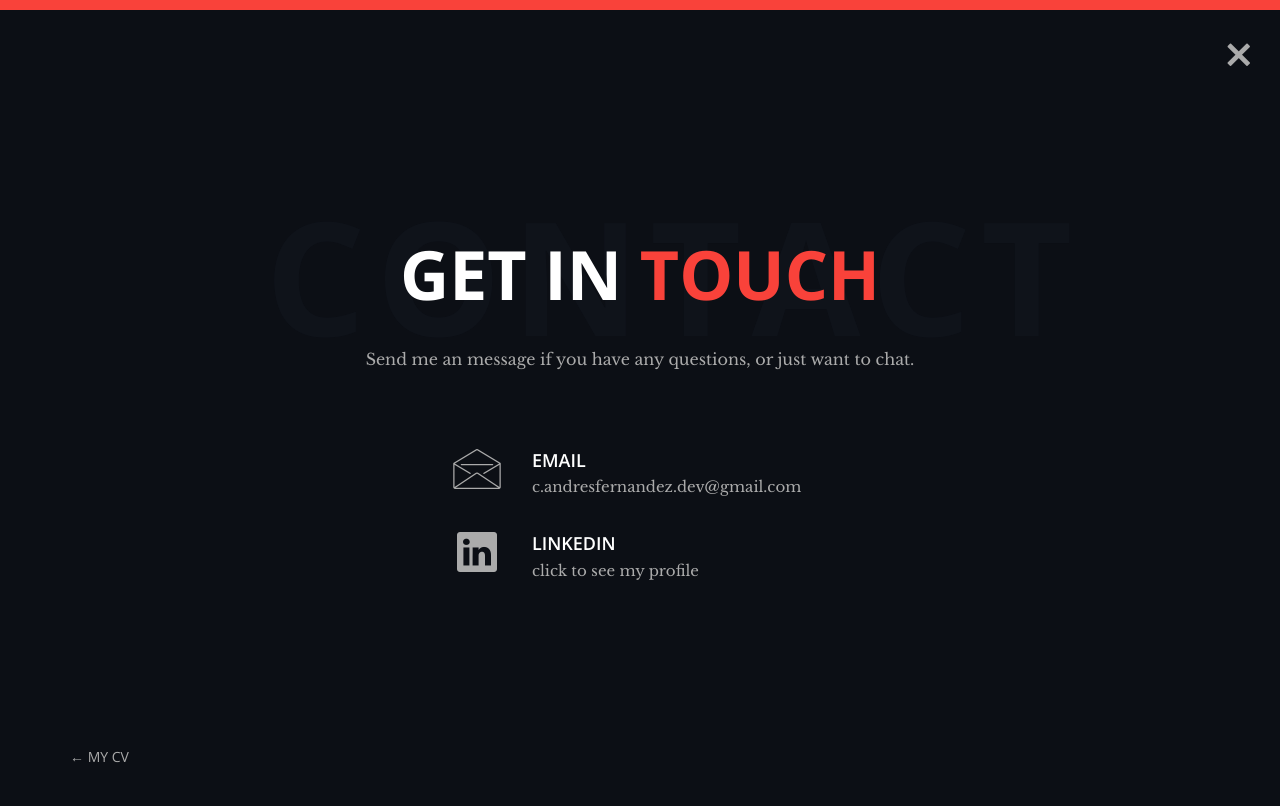
After one commit to CAndresFernandez/afdev-dynamic, a Symfony app: template templates/main/contact.html.twig in a window 1280 px wide. The commit adds this page. Run offline with Twig, Linux system fonts and the light colour scheme; the template is opened without the code that fills it, so the values that code supplies are empty; some libraries are stand-ins or nearby versions; some web fonts are replaced.

Commit message:
contact route and template done

```diff
--- a/public/theme/css/style.css
+++ b/public/theme/css/style.css
@@ -1044,6 +1044,11 @@ label {
 
 .tm-hex .hexBottom::after {
     background-position: center bottom;
+}
+
+.contact-wrapper {
+    margin: auto;
+    width: 33%;
 }
 
 .contact-block {
--- a/src/Controller/MainController.php
+++ b/src/Controller/MainController.php
@@ -29,5 +29,10 @@ class MainController extends AbstractController
         return $this->render('main/cv.html.twig');
     }
 
+    #[Route('/contact', name: 'app_contact')]
+    public function contact() {
+        return $this->render('main/contact.html.twig');
+    }
+
 
 }
--- /dev/null
+++ b/templates/main/contact.html.twig
@@ -0,0 +1,66 @@
+{% extends 'base.html.twig' %}
+
+{% block title %}
+  Andres Fernandez
+{% endblock %}
+
+{% block body %}
+  <main class="site-wrapper">
+    <div class="pt-table">
+      <div class="pt-tablecell page-contact relative">
+        <!-- .close -->
+        <a href="./" class="page-close"><i class="tf-ion-close"></i></a>
+        <!-- /.close -->
+
+        <div class="container">
+          <div class="row">
+            <div class="col-xs-12 col-md-offset-1 col-md-10 col-lg-offset-2 col-lg-8">
+              <div class="page-title text-center">
+                <h2>Get in <span class="primary">touch</span> <span class="title-bg">Contact</span></h2>
+                <p>Send me an message if you have any questions, or just want to chat.</p>
+              </div>
+            </div>
+          </div> <!-- /.row -->
+
+          <div class="row contact-wrapper">
+            <div class="contact-block">
+              <div class="media">
+                <div class="media-left">
+                  <i class="tf-envelope2"></i>
+                </div>
+                <div class="media-body">
+                  <h4>Email</h4>
+                  <p>
+                    <a href="mailto:c.andresfernandez.dev@gmail.com">c.andresfernandez.dev@gmail.com</a>
+                  </p>
+                </div>
+              </div>
+            </div>
+            <div class="contact-block">
+              <div class="media">
+                <div class="media-left">
+                  <i class="bi bi-linkedin"></i>
+                </div>
+                <div class="media-body">
+                  <h4>LinkedIn</h4>
+                  <p>
+                    <a href="https://www.linkedin.com/in/andresfernandezdev/">click to see my profile</a>
+                  </p>
+                </div>
+              </div>
+            </div>
+          </div>
+
+          <nav class="page-nav clear">
+            <div class="container">
+              <div class="flex flex-middle space-between">
+                <span class="prev-page"><a href="{{ path('app_cv') }}" class="link">&larr; My CV</a></span>
+              </div>
+            </div>
+            <!-- /.page-nav -->
+          </nav>
+        </div>
+      </div>
+    </div>
+  </main>
+{% endblock %}
--- a/templates/main/cv.html.twig
+++ b/templates/main/cv.html.twig
@@ -166,7 +166,7 @@
           <div class="container">
             <div class="flex flex-middle space-between">
               <span class="prev-page"><a href="{{ path('app_projects') }}" class="link">&larr; Projects</a></span>
-              <span class="next-page"><a href="#" class="link">Contact Me &rarr;</a></span>
+              <span class="next-page"><a href="{{ path('app_contact') }}" class="link">Contact Me &rarr;</a></span>
             </div>
           </div>
           <!-- /.page-nav -->
--- a/templates/main/home.html.twig
+++ b/templates/main/home.html.twig
@@ -110,7 +110,7 @@
                     <div></div>
                     <div></div>
                   </div>
-                  <a href="contact.html" class="hex-content">
+                  <a href="{{ path('app_contact') }}" class="hex-content">
                     <span class="hex-content-inner">
                       <span class="icon"><i class="tf-envelope2"></i></span>
                       <span class="title">Contact</span>
```
